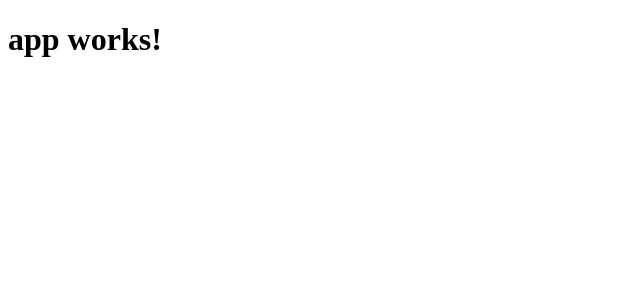
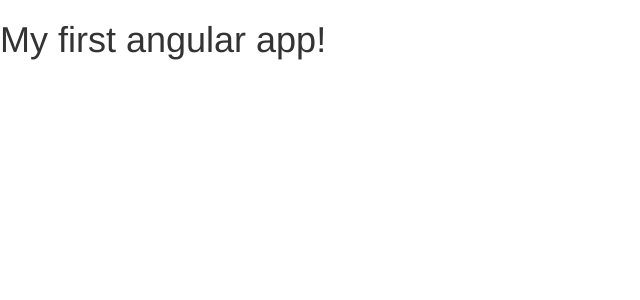
Before and after one commit to guadalazzo/gaby-dosho, an Angular app: page / in a window 1280 px wide. Shown: the top 300 px of the page, without its empty margins (0-640 px from the left). Built offline with nearby package versions, Linux system fonts and the light colour scheme.

Commit message:
kick off

```diff
--- a/index.html
+++ /dev/null
@@ -1 +0,0 @@
-index.html
--- a/src/app/app.component.ts
+++ b/src/app/app.component.ts
@@ -6,5 +6,5 @@
   styleUrls: ['./app.component.css']
 })
 export class AppComponent {
-  title = 'app works!';
+  title = 'My first angular app!';
 }
--- a/src/index.html
+++ b/src/index.html
@@ -4,11 +4,14 @@
 	<meta charset="utf-8">
 	<title>GabyDosho</title>
 	<base href="/">
-
+	<!-- Bootstrap -->
+	<link rel="stylesheet" href="https://maxcdn.bootstrapcdn.com/bootstrap/3.3.7/css/bootstrap.min.css" integrity="sha384-BVYiiSIFeK1dGmJRAkycuHAHRg32OmUcww7on3RYdg4Va+PmSTsz/K68vbdEjh4u" crossorigin="anonymous">
+	<meta http-equiv="X-UA-Compatible" content="IE=edge">
 	<meta name="viewport" content="width=device-width, initial-scale=1">
 	<link rel="icon" type="image/x-icon" href="favicon.ico">
 </head>
 <body>
+
 	<app-root>Loading...</app-root>
 </body>
 </html>
```
Lines whose indentation alone changed are shown as unchanged.
